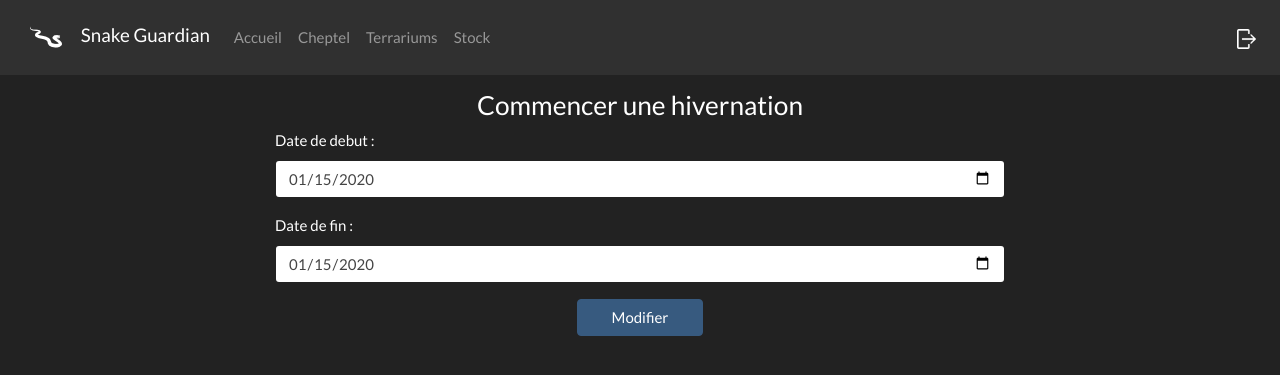
After one commit to Jeeppy/snakeguardian, a Django app: page /editer_hivernation/1/ in a window 1280 px wide. The commit adds this page. Shown: the top 375 px of the page. Run offline with Django 3.2, Linux system fonts and the light colour scheme; a user stored in the database is signed in; tables that the repository leaves empty hold one stand-in row (values such as "Sample post"); parts of the project's set-up code (start-up, migrations or seed data) failed here and were passed over; some libraries are stand-ins or nearby versions.

Commit message:
Gestion hivernation

```diff
--- a/book/forms.py
+++ b/book/forms.py
@@ -1,6 +1,6 @@
 from django import forms
 
-from book.models import Terrarium, Specimen, Repas, Mue, Mesure, Emplacement, Maintenance, Achat
+from book.models import (Achat, Emplacement, Hivernation, Maintenance, Mesure, Mue, Repas, Specimen, Terrarium)
 
 
 class TerrariumForm(forms.ModelForm):
@@ -66,3 +66,9 @@ class AchatForm(forms.ModelForm):
 
 class UploadFileForm(forms.Form):
     file = forms.FileField()
+
+
+class HivernationForm(forms.ModelForm):
+    class Meta:
+        model = Hivernation
+        fields = '__all__'
--- a/book/models.py
+++ b/book/models.py
@@ -497,3 +497,29 @@ class Achat(models.Model):
     class Meta:
         verbose_name = "achat"
         verbose_name_plural = "achats"
+
+
+class Hivernation(models.Model):
+    """
+    Hivernation
+    """
+    specimen = models.ForeignKey(
+        Specimen,
+        on_delete=models.CASCADE,
+        related_name='hivernation',
+        verbose_name="spécimen"
+    )
+    date_debut = models.DateField(
+        verbose_name="date de debut"
+    )
+    date_fin = models.DateField(
+        verbose_name="date de fin",
+        blank=True,
+        null=True
+    )
+
+    @property
+    def duree(self):
+        if not self.date_fin:
+            return None
+        return (self.date_fin - self.date_debut).days
--- /dev/null
+++ b/book/templates/book/ajouter_hivernation.html
@@ -0,0 +1,50 @@
+{% extends "book/parent.html" %}
+
+{% block page %}
+    <div class="container">
+    {% if not created and not modified%}
+        <div class="row justify-content-center">
+            <h3>{% if not mue %}Commencer une {% else %}Modifier la{% endif %} hivernation</h3>
+        </div>
+    {% endif %}
+        <div class="row justify-content-center">
+            <div class="col-8">
+                {% if created or modified %}
+                    <div class="card text-white bg-secondary mb-8">
+                        <div class="card-body">
+                            <p class="card-text text-center">L'hivernation a bien été {% if created %}créé{% else %}modifié{% endif %}</p>
+                        </div>
+                        <script>
+                            $(document).ready(function () {
+                                window.setTimeout(function () {
+                                    location.href = "/specimen/{{ specimen.id }}/";
+                                }, 2500);
+                            });
+                        </script>
+                    </div>
+                {% else %}
+                    <form action="{% if not hivernation %}/ajouter_hivernation/{{ specimen.id }}/{% else %}/editer_hivernation/{{ hivernation.id }}/{% endif %}" method="post">
+                        {% csrf_token %}
+                        <div class="form-group hide">
+                            <label for="id_specimen">Spécimen:</label>
+                            <select class="form-control" name="specimen" required id="id_specimen">
+                                <option value="{{ specimen.id }}" selected>{{ specimen.nom }}</option>
+                            </select>
+                        </div>
+                        <div class="form-group">
+                            <label for="id_date_debut">Date de debut :</label>
+                            <input class="form-control" type="date" name="date_debut" required id="id_date_debut" value="{% if hivernation %}{{ hivernation.date_debut | date:'Y-m-d' }}{% else %}{{ now | date:'Y-m-d' }}{% endif %}" />
+                        </div>
+                        <div class="form-group">
+                            <label for="id_date_fin">Date de fin :</label>
+                            <input class="form-control" type="date" name="date_fin" id="id_date_fin" value="{% if hivernation %}{{ hivernation.date_fin | date:'Y-m-d' }}{% endif %}"/>
+                        </div>
+                        <div class="row justify-content-center">
+                            <button type="submit" class="btn btn-primary col-2">{% if not hivernation %}Commencer{% else %}Modifier{% endif %}</button>
+                        </div>
+                    </form>
+                {% endif %}
+            </div>
+        </div>
+    </div>
+{% endblock %}
--- a/book/views.py
+++ b/book/views.py
@@ -10,8 +10,9 @@ from django.db.models import Sum
 from django.shortcuts import render
 
 from book.forms import TerrariumForm, SpecimenForm, RepasForm, MueForm, MesureForm, EmplacementForm, MaintenanceForm, \
-    AchatForm, UploadFileForm
-from book.models import Terrarium, Specimen, Achat, Repas, PROIE, Mue, Mesure, Emplacement, Maintenance, Photo, Document
+    AchatForm, UploadFileForm, HivernationForm
+from book.models import (Achat, Emplacement, Document, Hivernation, Maintenance, Mesure, Mue, Photo, Repas, Specimen,
+                         Terrarium)
 from book.utils import proies_en_stock
 
 
@@ -458,3 +459,42 @@ def ajouter_document(request, identifiant):
         'book/ajouter_document.html',
         {'form': form, 'uploaded': uploaded, 'specimen': instance_specimen}
     )
+
+
+@login_required
+def ajouter_hivernation(request, identifiant):
+    instance_specimen = Specimen.objects.get(id=identifiant, utilisateur=request.user)
+    form = HivernationForm(request.POST or None, initial={'specimen': instance_specimen})
+    if form.is_valid():
+        created = True
+        form.save()
+    else:
+        created = False
+    return render(
+        request,
+        'book/ajouter_hivernation.html',
+        {'form': form, 'created': created, 'specimen': instance_specimen, 'now': datetime.now()}
+    )
+
+
+@login_required
+def editer_hivernation(request, identifiant):
+    """
+    Editer une mue
+    """
+    instance = Hivernation.objects.get(id=identifiant, specimen__utilisateur=request.user)
+    instance_specimen = instance.specimen
+    form = HivernationForm(request.POST or None, instance=instance)
+    if form.is_valid():
+        modified = True
+        form.save()
+    else:
+        modified = False
+    return render(
+        request,
+        'book/ajouter_hivernation.html',
+        {'hivernation': instance,
+         'form': form,
+         'modified': modified,
+         'specimen': instance_specimen}
+    )
--- a/snakeguardian/urls.py
+++ b/snakeguardian/urls.py
@@ -28,6 +28,8 @@ urlpatterns = [
     url(r'^editer_repas/(?P<identifiant>[0-9]*)/$', views.editer_repas),
     url(r'^ajouter_mue/(?P<identifiant>[0-9]*)/$', views.ajouter_mue),
     url(r'^editer_mue/(?P<identifiant>[0-9]*)/$', views.editer_mue),
+    url(r'^ajouter_hivernation/(?P<identifiant>[0-9]*)/$', views.ajouter_hivernation),
+    url(r'^editer_hivernation/(?P<identifiant>[0-9]*)/$', views.editer_hivernation),
     url(r'^ajouter_mesure/(?P<identifiant>[0-9]*)/$', views.ajouter_mesure),
     url(r'^editer_mesure/(?P<identifiant>[0-9]*)/$', views.editer_mesure),
     url(r'^ajouter_emplacement/(?P<identifiant>[0-9]*)/$', views.ajouter_emplacement),
```
Also changed, not shown: book/admin.py (+6 -1 lines), book/templates/book/specimen.html (+29 -1 lines).
